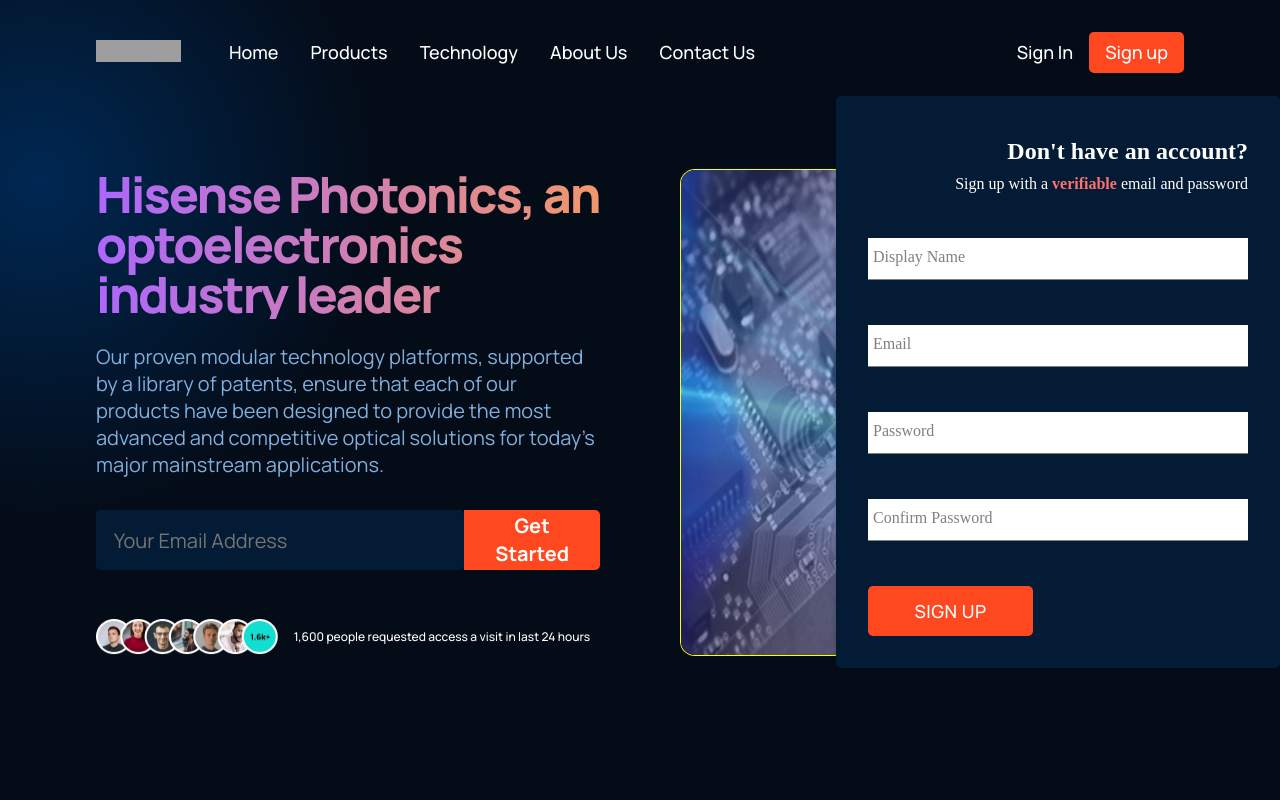
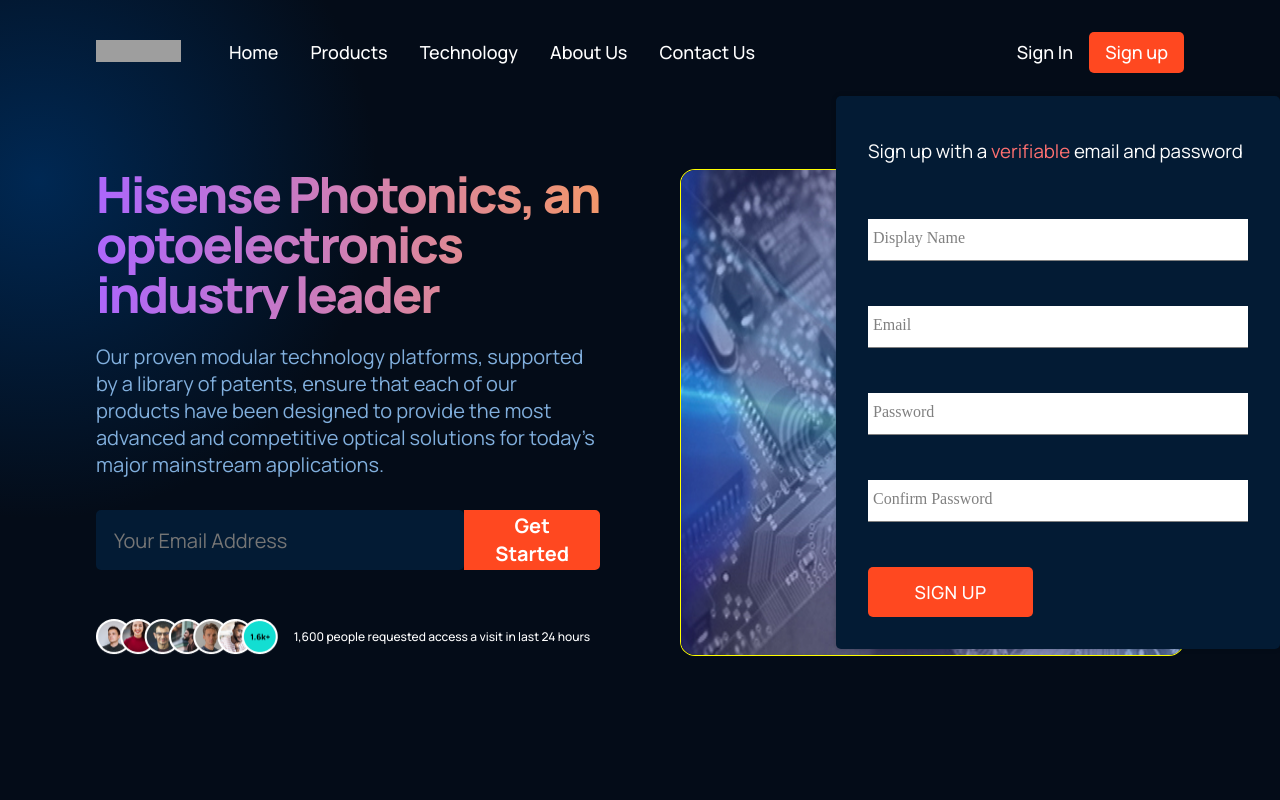
Before and after one commit to fcoder/hp, a React (Create React App) app: page / in a window 1280 px wide. Shown: the top 800 px of the page. Built offline with nearby package versions, Linux system fonts and the light colour scheme; grey boxes are pictures that could not be loaded.

Commit message:
Polish sign up form

```diff
--- a/src/App.js
+++ b/src/App.js
@@ -13,7 +13,6 @@
 import './App.css'
 
 const App = () => {
-  console.log("Hello from App")
   return (
     <div className="App">
       <div className="gradient__bg">
--- a/src/components/sign-up-form/sign-up-form.component.jsx
+++ b/src/components/sign-up-form/sign-up-form.component.jsx
@@ -102,11 +102,11 @@
 
   return ( // sign-up-container is for button style
     <div className='sign-up-container'>
-      <h2>Don't have an account?</h2>
-      <span>Sign up with a
-        <span style={{color: '#FF7070', fontWeight: 'bold'}}> verifiable </span>
+      {/* <h2>Don't have an account?</h2> */}
+      <h3>Sign up with a
+        <span style={{color: '#FF7070'}}> verifiable </span>
         email and password
-      </span>
+      </h3>
       <form onSubmit={handleSubmit}>
         <FormInput
           label='Display Name'
--- a/src/components/sign-up-form/sign-up-form.styles.scss
+++ b/src/components/sign-up-form/sign-up-form.styles.scss
@@ -3,7 +3,10 @@
   flex-direction: column;
   width: 380px;
 
-  h2 {
+  h3 {       // h2
     margin: 10px 0;
+    text-align: left;
+    font-family: var(--font-family);
+    font-weight: normal;
   }
 }
```
